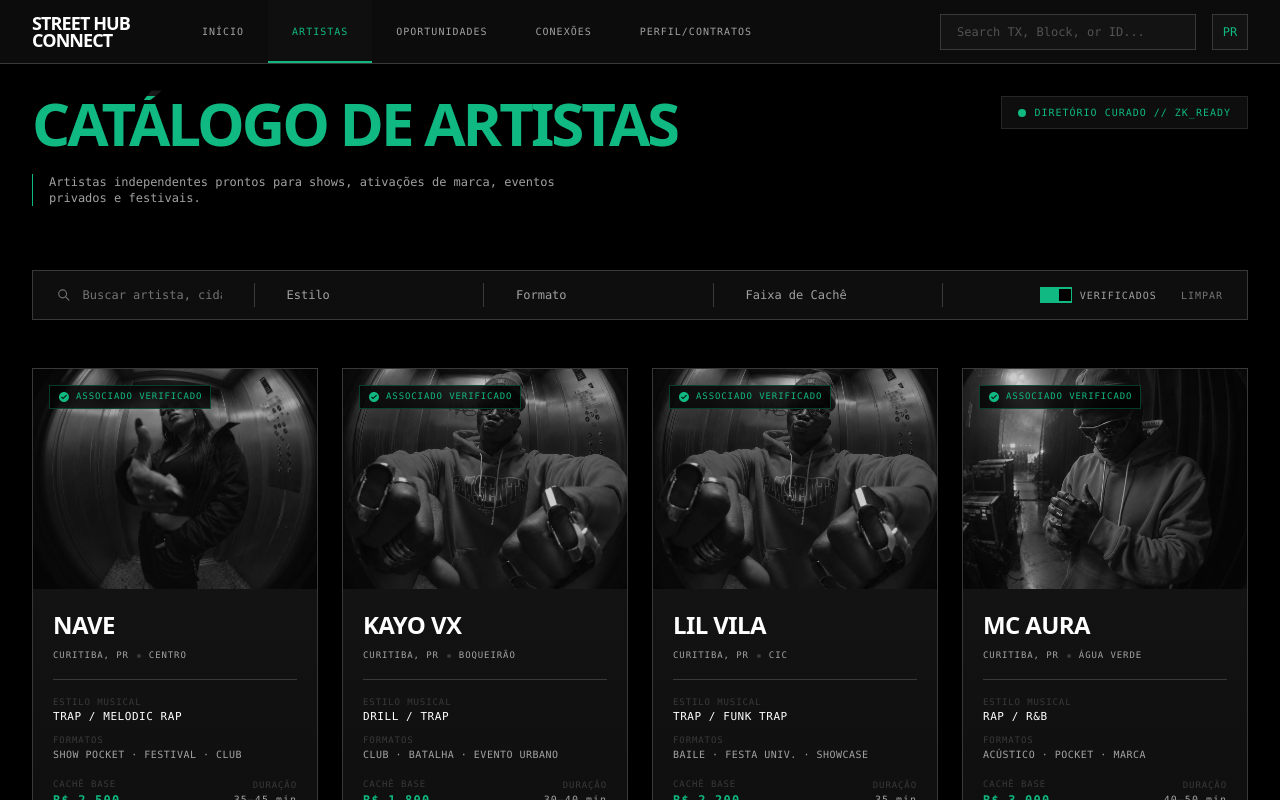
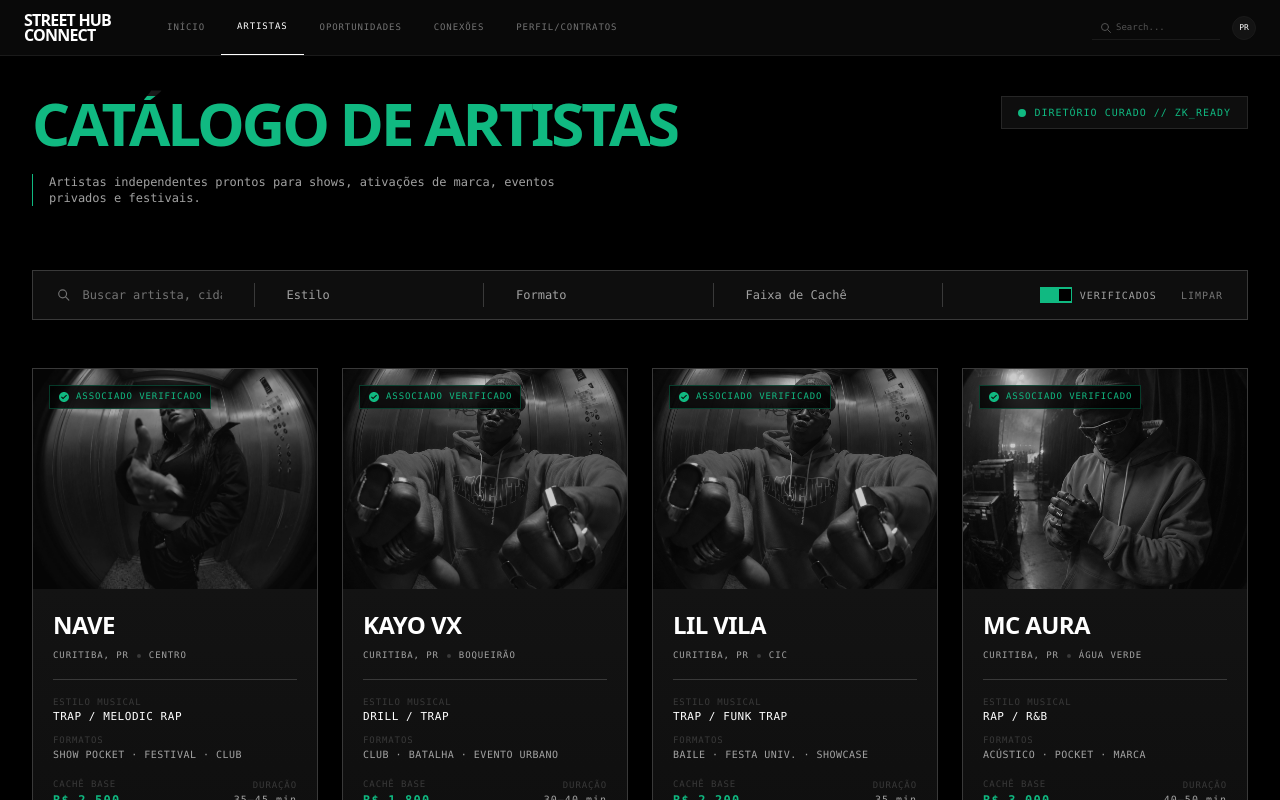
Before and after one commit to DGuedz/shc_cwb, a Next.js app in the folder web/: page /catalogo in a window 1280 px wide. Shown: the top 800 px of the page. Built offline with nearby package versions, Linux system fonts and the light colour scheme; no server answers.

Commit message:
style(ui): redesign DashboardNav to minimal aesthetic

```diff
--- a/web/src/components/ui/DashboardNav.tsx
+++ b/web/src/components/ui/DashboardNav.tsx
@@ -15,22 +15,22 @@ export function DashboardNav() {
   ];
 
   return (
-    <nav className="fixed top-0 w-full z-50 border-b border-[#393939] bg-[#0E0E0E]/90 backdrop-blur-xl h-16 px-4 md:px-8 flex justify-between items-center transition-colors duration-0">
+    <nav className="fixed top-0 w-full z-50 border-b border-[#1A1A1A] bg-[#0A0A0A]/95 backdrop-blur-md h-14 px-4 md:px-6 flex justify-between items-center transition-colors duration-0">
       <div className="flex items-center h-full">
-        <Link href="/" className="font-archivo text-lg font-bold tracking-tighter text-white uppercase leading-[0.9] mr-12">
+        <Link href="/" className="font-archivo text-base font-bold tracking-tighter text-white uppercase leading-[0.9] mr-10">
           STREET HUB<br/>CONNECT
         </Link>
-        <div className="hidden md:flex h-full items-center font-mono text-[10px] text-neutral-400 uppercase tracking-widest">
+        <div className="hidden md:flex h-full items-center font-mono text-[9px] text-neutral-500 uppercase tracking-widest">
           {links.map((link) => {
             const isActive = pathname === link.href || pathname?.startsWith(link.href + "/");
             return (
               <Link
                 key={link.href}
                 href={link.href as any}
-                className={`h-full flex items-center transition-colors duration-0 px-6 ${
+                className={`h-full flex items-center transition-colors duration-0 px-4 ${
                   isActive
-                    ? "text-[#10B981] border-b-2 border-[#10B981] bg-[#131313]/50 pt-[2px]"
-                    : "hover:text-white hover:bg-[#131313]"
+                    ? "text-white border-b border-white bg-transparent"
+                    : "hover:text-white"
                 }`}
               >
                 {link.label}
@@ -39,15 +39,16 @@ export function DashboardNav() {
           })}
         </div>
       </div>
-      <div className="flex items-center gap-4">
-        <div className="relative hidden lg:block">
+      <div className="flex items-center gap-3">
+        <div className="relative hidden lg:flex items-center">
+          <svg className="absolute left-2 w-3 h-3 text-neutral-600" fill="none" stroke="currentColor" viewBox="0 0 24 24" xmlns="http://www.w3.org/2000/svg"><path strokeLinecap="round" strokeLinejoin="round" strokeWidth={2} d="M21 21l-6-6m2-5a7 7 0 11-14 0 7 7 0 0114 0z" /></svg>
           <input
             type="text"
-            placeholder="Search TX, Block, or ID..."
-            className="bg-[#131313] border border-[#393939] text-white font-mono text-xs px-4 py-2 w-64 focus:outline-none focus:border-[#10B981] transition-colors placeholder:text-neutral-600 h-9"
+            placeholder="Search..."
+            className="bg-transparent border-b border-[#1A1A1A] text-white font-mono text-[9px] pl-6 pr-2 py-1 w-32 focus:outline-none focus:border-white transition-colors placeholder:text-neutral-600 h-6"
           />
         </div>
-        <div className="w-9 h-9 border border-[#393939] bg-[#131313] flex items-center justify-center font-mono text-xs text-[#10B981] hover:bg-white hover:text-black transition-colors cursor-pointer">
+        <div className="w-6 h-6 rounded-full border border-[#1A1A1A] bg-[#131313] flex items-center justify-center font-mono text-[8px] text-white hover:border-white transition-colors cursor-pointer">
           PR
         </div>
       </div>
```
